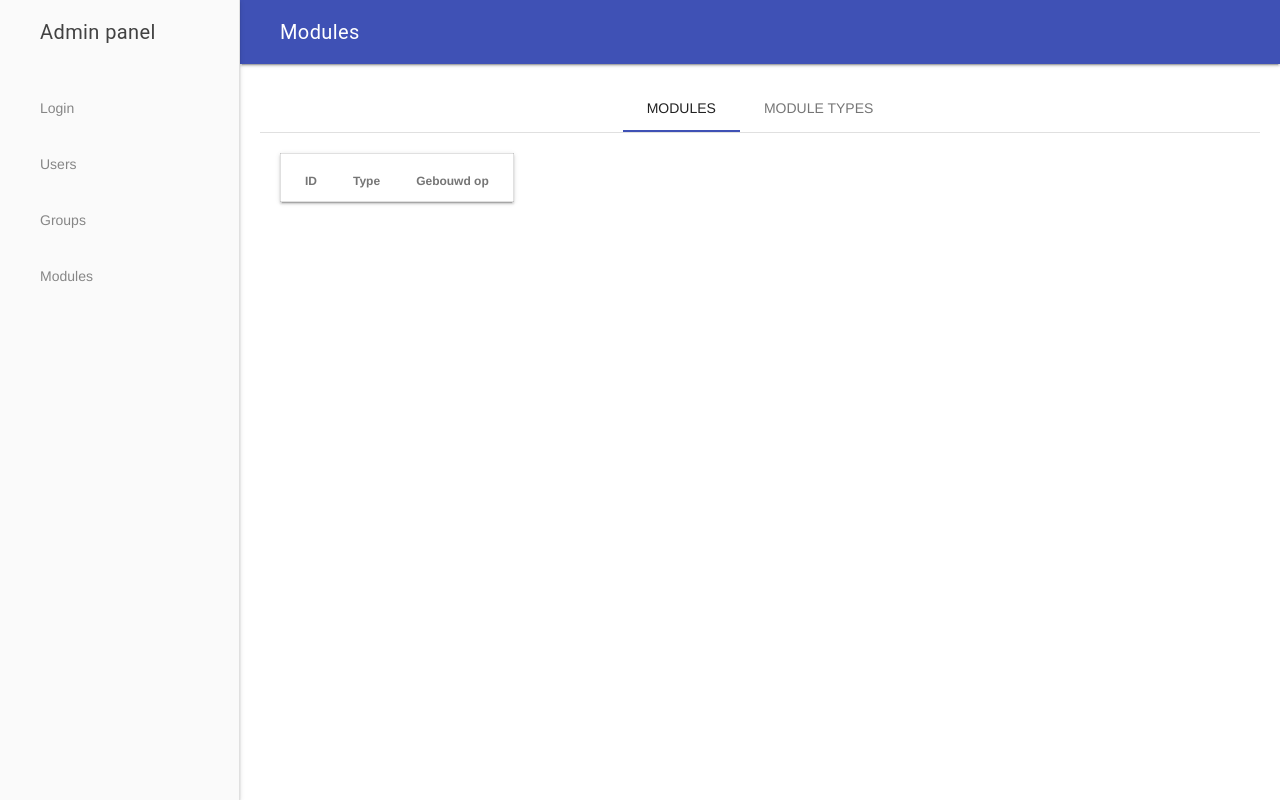
After one commit to takwas/community-python, a Flask app: template admin/templates/modules/index.html in a window 1280 px wide. The commit adds this page. Run offline with Flask 2, Linux system fonts and the light colour scheme; the template is opened without the code that fills it, so the values that code supplies are empty; parts of the project's set-up code (start-up, migrations or seed data) failed here and were passed over.

Commit message:
admin modules

```diff
--- a/admin/controllers/IndexController.py
+++ b/admin/controllers/IndexController.py
@@ -16,6 +16,7 @@ def index():
     users_count = User.select().count()
     last_registered_user = User.select().order_by(User.registered_on.desc()).get()
 
+    # TODO: fix if no groups
     group_count = Group.select().count()
     last_created_group = Group.select().order_by(Group.created_on.desc()).get()
 
--- a/admin/resources/sass/main.scss
+++ b/admin/resources/sass/main.scss
@@ -1,2 +1,4 @@
 @import "partials/_base";
-@import "partials/flash_messages"
+@import "partials/flash_messages";
+@import "partials/_margins";
+@import "partials/_padding";
--- /dev/null
+++ b/admin/resources/sass/partials/_padding.scss
@@ -0,0 +1,69 @@
+.padding {
+  &-10 {
+    padding: 10px;
+  }
+
+  &-20 {
+    padding: 20px;
+  }
+
+  &-30 {
+    padding: 30px;
+  }
+
+  &-top {
+    &-10 {
+      padding-top: 10px;
+    }
+
+    &-20 {
+      padding-top: 20px;
+    }
+
+    &-30 {
+      padding-top: 30px;
+    }
+  }
+
+  &-right {
+    &-10 {
+      padding-right: 10px;
+    }
+
+    &-20 {
+      padding-right: 20px;
+    }
+
+    &-30 {
+      padding-right: 30px;
+    }
+  }
+
+  &-bottom {
+    &-10 {
+      padding-bottom: 10px;
+    }
+
+    &-20 {
+      padding-bottom: 20px;
+    }
+
+    &-30 {
+      padding-bottom: 30px;
+    }
+  }
+
+  &-left {
+    &-10 {
+      padding-left: 10px;
+    }
+
+    &-20 {
+      padding-left: 20px;
+    }
+
+    &-30 {
+      padding-left: 30px;
+    }
+  }
+}
--- a/admin/routes.py
+++ b/admin/routes.py
@@ -1,7 +1,7 @@
 from models import initialize_db, close_db_connection
 from middleware import login_required
 from blueprint import admin
-from controllers import IndexController, UserController, GroupController, ContractController
+from controllers import IndexController, UserController, GroupController, ContractController, ModuleController
 
 
 @admin.before_request
--- a/admin/static/css/main.css
+++ b/admin/static/css/main.css
@@ -1 +1 @@
-.content_area{padding-top:20px;padding-bottom:20px;padding-left:20px;padding-right:20px}.flash_messages{margin-bottom:20px}
+.content_area{padding-top:20px;padding-bottom:20px;padding-left:20px;padding-right:20px}.flash_messages{margin-bottom:20px}.margin-10{margin:10px}.margin-20{margin:20px}.margin-30{margin:30px}.margin-top-10{margin-top:10px}.margin-top-20{margin-top:20px}.margin-top-30{margin-top:30px}.margin-right-10{margin-right:10px}.margin-right-20{margin-right:20px}.margin-right-30{margin-right:30px}.margin-bottom-10{margin-bottom:10px}.margin-bottom-20{margin-bottom:20px}.margin-bottom-30{margin-bottom:30px}.margin-left-10{margin-left:10px}.margin-left-20{margin-left:20px}.margin-left-30{margin-left:30px}.padding-10{padding:10px}.padding-20{padding:20px}.padding-30{padding:30px}.padding-top-10{padding-top:10px}.padding-top-20{padding-top:20px}.padding-top-30{padding-top:30px}.padding-right-10{padding-right:10px}.padding-right-20{padding-right:20px}.padding-right-30{padding-right:30px}.padding-bottom-10{padding-bottom:10px}.padding-bottom-20{padding-bottom:20px}.padding-bottom-30{padding-bottom:30px}.padding-left-10{padding-left:10px}.padding-left-20{padding-left:20px}.padding-left-30{padding-left:30px}
--- /dev/null
+++ b/admin/templates/modules/index.html
@@ -0,0 +1,22 @@
+{% extends "site/base.html" %}
+
+{% block page_title %}Modules{% endblock %}
+
+{% block content %}
+
+    <div class="mdl-tabs mdl-js-tabs mdl-js-ripple-effect">
+        <div class="mdl-tabs__tab-bar">
+            <a href="#modules" class="mdl-tabs__tab is-active">Modules</a>
+            <a href="#module_types" class="mdl-tabs__tab">Module types</a>
+        </div>
+
+        <div class="mdl-tabs__panel is-active padding-20" id="modules">
+            {% include 'modules/modules.html'%}
+        </div>
+
+        <div class="mdl-tabs__panel padding-20" id="module_types">
+            {% include 'modules/module_types.html'%}
+        </div>
+    </div>
+
+{% endblock %}
--- /dev/null
+++ b/admin/templates/modules/module_types.html
@@ -0,0 +1,18 @@
+<table class="mdl-data-table mdl-js-data-table mdl-shadow--2dp">
+    <thead>
+    <tr>
+        <th>ID</th>
+        <th>Type</th>
+    </tr>
+    </thead>
+    <tbody>
+    {% if module_types %}
+        {% for type in module_types %}
+            <tr>
+                <td>{{ type.id }}</td>
+                <td>{{ type.type }}</td>
+            </tr>
+        {% endfor %}
+    {% endif %}
+    </tbody>
+</table>
--- /dev/null
+++ b/admin/templates/modules/modules.html
@@ -0,0 +1,20 @@
+<table class="mdl-data-table mdl-js-data-table mdl-shadow--2dp">
+    <thead>
+    <tr>
+        <th>ID</th>
+        <th>Type</th>
+        <th>Gebouwd op</th>
+    </tr>
+    </thead>
+    <tbody>
+    {% if modules %}
+        {% for module in modules %}
+            <tr>
+                <td><a href="{{ url_for('admin.module', module_id=module.id) }}">{{ module.id }}</a></td>
+                <td>{{ module.type.type }}</td>
+                <td>{{ module.build_on.strftime('%Y-%m-%d %H:%M') }}</td>
+            </tr>
+        {% endfor %}
+    {% endif %}
+    </tbody>
+</table>
--- a/admin/templates/site/base.html
+++ b/admin/templates/site/base.html
@@ -38,6 +38,7 @@
             {% endif %}
             <a class="mdl-navigation__link" href="{{ url_for('admin.users') }}">Users</a>
             <a class="mdl-navigation__link" href="{{ url_for('admin.groups') }}">Groups</a>
+            <a class="mdl-navigation__link" href="{{ url_for('admin.modules') }}">Modules</a>
         </nav>
     </div>
     <main class="mdl-layout__content">
```
Also changed, not shown: admin/controllers/ModuleController.py (added, +23 -0 lines), admin/resources/sass/partials/_margins.scss (added, +69 -0 lines), admin/templates/modules/module.html (added, +25 -0 lines). Lines whose indentation alone changed are shown as unchanged.
